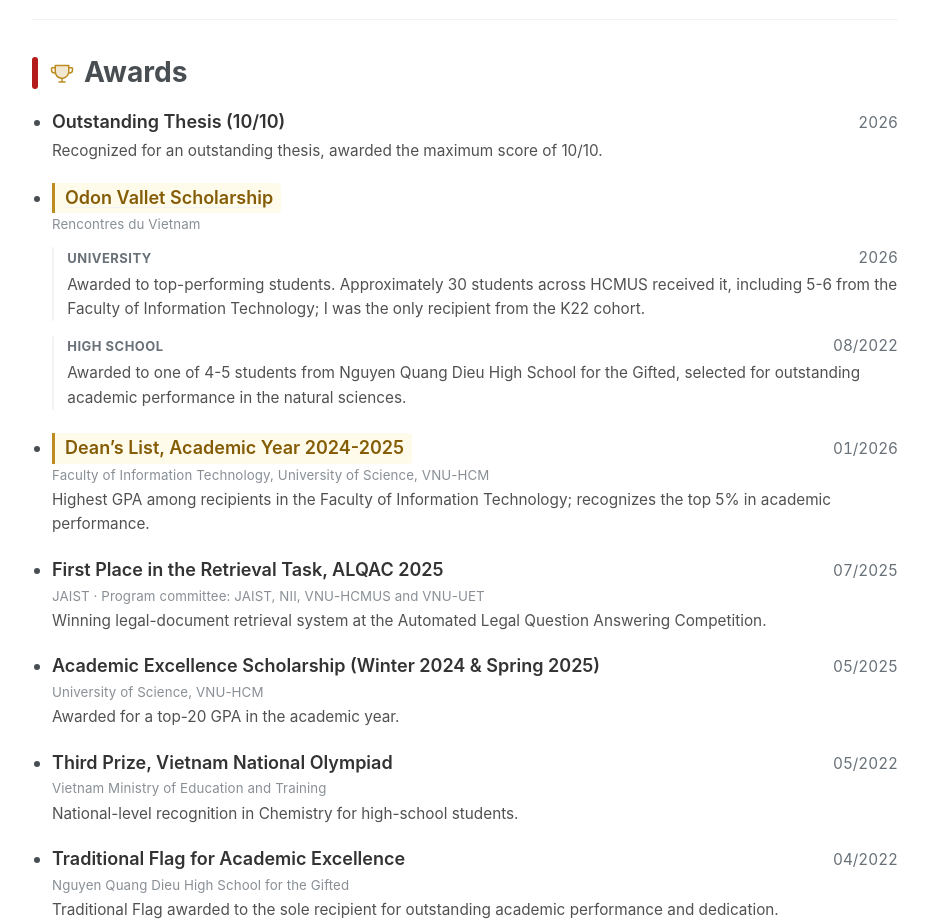
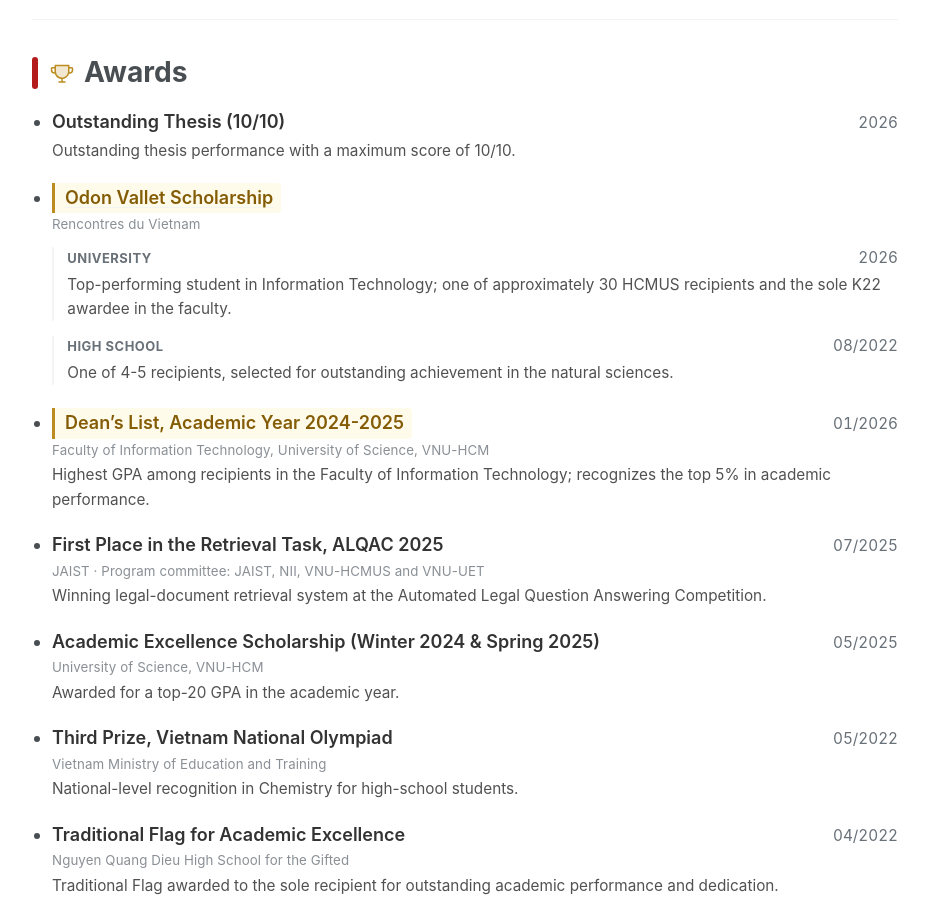
Before and after one commit to Banhmikepthit0105/Banhmikepthit0105.github.io, a React (Vite) app: page / in a window 1280 px wide. Shown: the part 2100-3021 px from the top of the page, without its empty margins (338-1266 px from the left). Built offline with nearby package versions, Linux system fonts and the light colour scheme.

Commit message:
Condense award descriptions

```diff
--- a/src/content.js
+++ b/src/content.js
@@ -34,11 +34,11 @@
   ],
   // Dates use MM/YYYY and appear at the right of each award.
   awards: [
-    { date: '2026', title: 'Outstanding Thesis (10/10)', description: 'Recognized for an outstanding thesis, awarded the maximum score of 10/10.' },
+    { date: '2026', title: 'Outstanding Thesis (10/10)', description: 'Outstanding thesis performance with a maximum score of 10/10.' },
     { title: 'Odon Vallet Scholarship', featured: true, issuer: 'Rencontres du Vietnam', url: 'https://www.fondationvallet.org/bourses/vietnam/', description: 'Awarded twice, at two stages of study.',
       rounds: [
-        { date: '2026', stage: 'University', description: 'Awarded to top-performing students. Approximately 30 students across HCMUS received it, including 5-6 from the Faculty of Information Technology; I was the only recipient from the K22 cohort.' },
-        { date: '08/2022', stage: 'High school', description: 'Awarded to one of 4-5 students from Nguyen Quang Dieu High School for the Gifted, selected for outstanding academic performance in the natural sciences.' },
+        { date: '2026', stage: 'University', description: 'Top-performing student in Information Technology; one of approximately 30 HCMUS recipients and the sole K22 awardee in the faculty.' },
+        { date: '08/2022', stage: 'High school', description: 'One of 4-5 recipients, selected for outstanding achievement in the natural sciences.' },
       ] },
     { date: '01/2026', title: 'Dean’s List, Academic Year 2024-2025', featured: true, issuer: 'Faculty of Information Technology, University of Science, VNU-HCM', description: 'Highest GPA among recipients in the Faculty of Information Technology; recognizes the top 5% in academic performance.' },
     { date: '07/2025', title: 'First Place in the Retrieval Task, ALQAC 2025', issuer: 'JAIST · Program committee: JAIST, NII, VNU-HCMUS and VNU-UET', description: 'Winning legal-document retrieval system at the Automated Legal Question Answering Competition.' },
```
